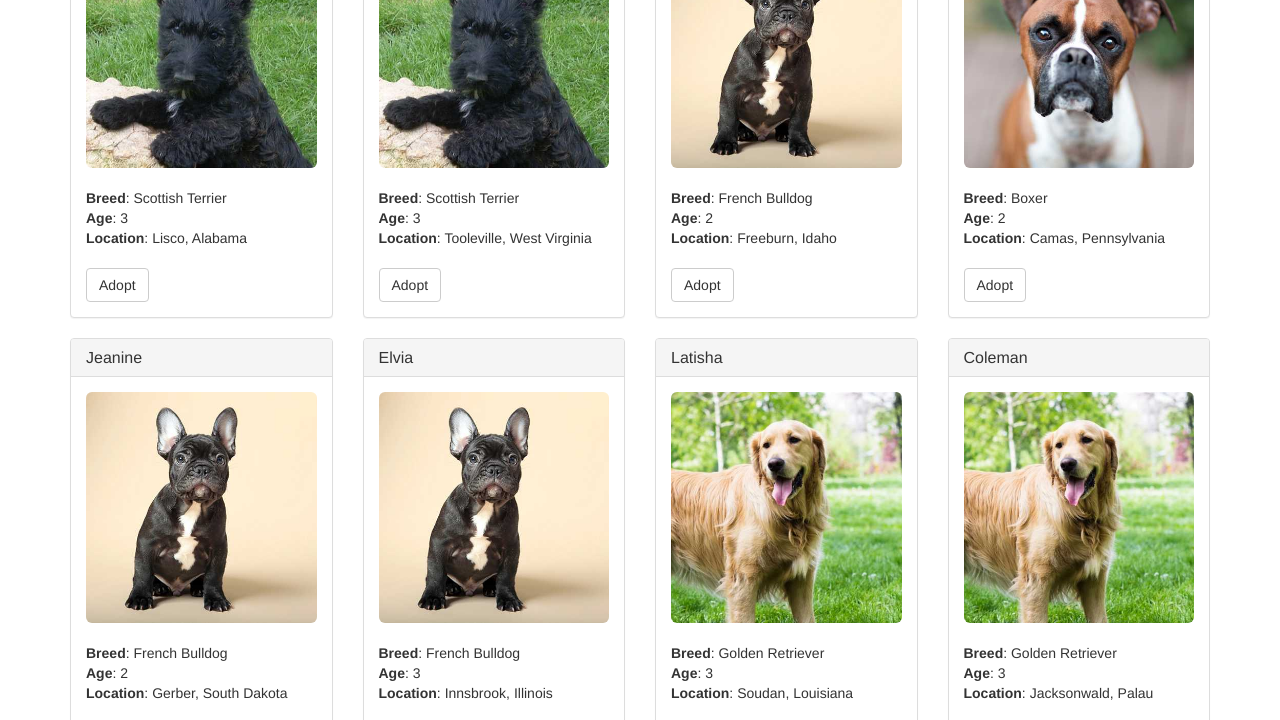
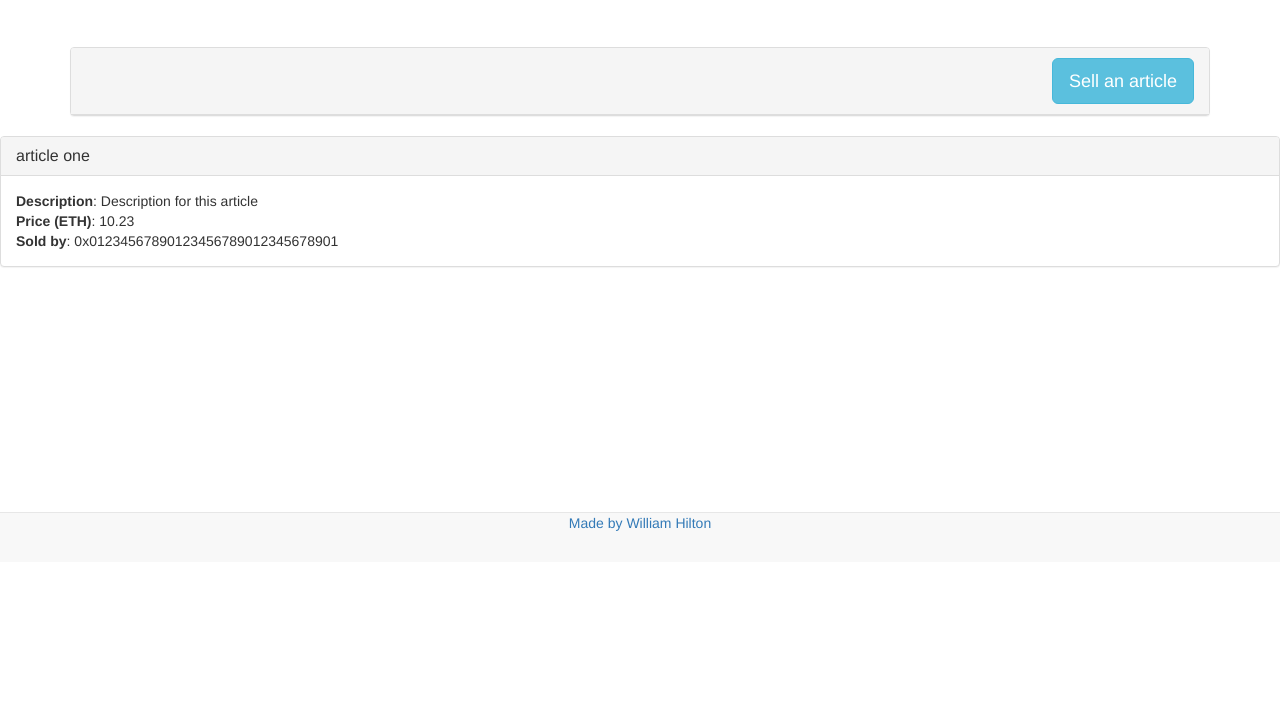
Before and after one commit to ruthlessammo/chainlist, a website: page src/index.html in a window 1280 px wide. Shown: the part 238-958 px from the top of the page. After the commit the page ends 800 px from the top, so only its background shows below. Drawn offline with nearby package versions, Linux system fonts and the light colour scheme.

Commit message:
added bootstrap front-end

```diff
--- /dev/null
+++ b/src/css/app.css
@@ -0,0 +1,9 @@
+body {
+  padding-top:40px;
+}
+
+.welcome {
+  font-size: 18px;
+  display: inline;
+  padding: 5px;
+}
--- a/src/index.html
+++ b/src/index.html
@@ -1,11 +1,12 @@
 <!DOCTYPE html>
 <html lang="en">
+
 <head>
   <meta charset="utf-8">
   <meta http-equiv="X-UA-Compatible" content="IE=edge">
   <meta name="viewport" content="width=device-width, initial-scale=1">
   <!-- The above 3 meta tags *must* come first in the head; any other head content must come *after* these tags -->
-    <title>Pete's Pet Shop</title>
+  <title>ChainList from ChainSkills</title>
 
   <!-- Bootstrap -->
   <link href="css/bootstrap.min.css" rel="stylesheet">
@@ -16,39 +17,104 @@
       <script src="https://oss.maxcdn.com/html5shiv/3.7.3/html5shiv.min.js"></script>
       <script src="https://oss.maxcdn.com/respond/1.4.2/respond.min.js"></script>
     <![endif]-->
+
+  <!-- Application -->
+  <link href="css/app.css" rel="stylesheet">
+
 </head>
+
 <body>
   <div class="container">
+    <div class="jumbotron text-center">
+      <h1>ChainList</h1>
+    </div>
+
+    <div class="col-md-12" id="article-list">
       <div class="row">
-        <div class="col-xs-12 col-sm-8 col-sm-push-2">
-          <h1 class="text-center">Pete's Pet Shop</h1>
-          <hr/>
-          <br/>
+        <div class="col-lg-12">
+          <p id="account" class="welcome pull-right"></p>
+          <p id="accountBalance" class="welcome pull-left"></p>
         </div>
       </div>
 
-      <div id="petsRow" class="row">
-        <!-- PETS LOAD HERE -->
+      <div class="row panel panel-default">
+        <div class="panel-heading clearfix">
+          <div class="panel-title">
+            <button class="btn btn-info btn-lg pull-right" data-toggle="modal" data-target="#sellArticle">Sell an article</button>
+          </div>
         </div>
       </div>
 
-    <div id="petTemplate" style="display: none;">
-      <div class="col-sm-6 col-md-4 col-lg-3">
-        <div class="panel panel-default panel-pet">
+      <div id="articlesRow" class="row">
+        <!-- ARTICLES LOAD HERE -->
+      </div>
+    </div>
+  </div>
+
+
+  <div id="articleTemplate">
+    <div class="row-lg-12">
+      <div class="panel panel-default panel-article">
         <div class="panel-heading">
-            <h3 class="panel-title">Scrappy</h3>
+          <h3 class="panel-title"></h3>
         </div>
         <div class="panel-body">
-            <img alt="140x140" data-src="holder.js/140x140" class="img-rounded img-center" style="width: 100%;" src="https://animalso.com/wp-content/uploads/2017/01/Golden-Retriever_6.jpg" data-holder-rendered="true">
-            <br/><br/>
-            <strong>Breed</strong>: <span class="pet-breed">Golden Retriever</span><br/>
-            <strong>Age</strong>: <span class="pet-age">3</span><br/>
-            <strong>Location</strong>: <span class="pet-location">Warren, MI</span><br/><br/>
-            <button class="btn btn-default btn-adopt" type="button" data-id="0">Adopt</button>
+          <strong>Description</strong>: <span class="article-description"></span><br/>
+          <strong>Price (ETH)</strong>: <span class="article-price"></span><br/>
+          <strong>Sold by</strong>: <span class="article-seller"></span><br/>
         </div>
       </div>
     </div>
   </div>
+
+  <!-- Modal form to sell an article -->
+  <div class="modal fade" id="sellArticle" role="dialog">
+    <div class="modal-dialog">
+
+      <!-- Modal content-->
+      <div class="modal-content">
+        <div class="modal-header">
+          <button type="button" class="close" data-dismiss="modal">&times;</button>
+          <h4 class="modal-title">Sell your article</h4>
+        </div>
+        <div class="modal-body">
+
+          <div class="row">
+            <div class="col-lg-12">
+              <form>
+                <div class="form-group">
+                  <label for="article_name">Article name</label>
+                  <input type="text" class="form-control" id="article_name" placeholder="Enter the name of your article">
+                </div>
+                <div class="form-group">
+                  <label for="price">Price in ETH</label>
+                  <input type="number" class="form-control" id="article_price" placeholder="1" pattern="[0-9]+([\.,][0-9]+)?" step="0.01">
+                </div>
+                <div class="form-group">
+                  <label for="description">Description</label>
+                  <textarea type="text" class="form-control vresize" id="article_description" placeholder="Describe your article" maxlength="255"></textarea>
+                </div>
+              </form>
+            </div>
+          </div>
+        </div>
+        <div class="modal-footer">
+          <button type="button" class="btn btn-primary btn-success" data-dismiss="modal" onclick="">Submit</button>
+          <button type="button" class="btn" data-dismiss="modal">Close</button>
+        </div>
+      </div>
+
+    </div>
+  </div>
+
+  <div id="footer" class="container">
+    <nav class="navbar navbar-default navbar-fixed-bottom">
+      <div class="navbar-inner navbar-content-center text-center">
+        <p class="text-muted" credit><a href="www.williamhilton.co.uk">Made by William Hilton</a></p>
+      </div>
+    </nav>
+  </div>
+
 
   <!-- jQuery (necessary for Bootstrap's JavaScript plugins) -->
   <script src="https://ajax.googleapis.com/ajax/libs/jquery/1.12.4/jquery.min.js"></script>
@@ -58,4 +124,5 @@
   <script src="js/truffle-contract.js"></script>
   <script src="js/app.js"></script>
 </body>
+
 </html>
--- a/src/js/app.js
+++ b/src/js/app.js
@@ -3,22 +3,16 @@ App = {
   contracts: {},
 
   init: function() {
-    // Load pets.
-    $.getJSON('../pets.json', function(data) {
-      var petsRow = $('#petsRow');
-      var petTemplate = $('#petTemplate');
+    // Load articles
+    var articleRows = $('#articleRows');
+    var articleTemplate = $('#articleTemplate');
 
-      for (i = 0; i < data.length; i ++) {
-        petTemplate.find('.panel-title').text(data[i].name);
-        petTemplate.find('img').attr('src', data[i].picture);
-        petTemplate.find('.pet-breed').text(data[i].breed);
-        petTemplate.find('.pet-age').text(data[i].age);
-        petTemplate.find('.pet-location').text(data[i].location);
-        petTemplate.find('.btn-adopt').attr('data-id', data[i].id);
+    articleTemplate.find('.panel-title').text("article one");
+    articleTemplate.find('.article-description').text("Description for this article");
+    articleTemplate.find('.article-price').text("10.23");
+    articleTemplate.find('.article-seller').text("0x01234567890123456789012345678901");
 
-        petsRow.append(petTemplate.html());
-      }
-    });
+    articleRows.append(articleTemplate.html());
 
     return App.initWeb3();
   },
--- a/src/pets.json
+++ /dev/null
@@ -1,130 +0,0 @@
-[
-  {
-    "id": 0,
-    "name": "Frieda",
-    "picture": "images/scottish-terrier.jpeg",
-    "age": 3,
-    "breed": "Scottish Terrier",
-    "location": "Lisco, Alabama"
-  },
-  {
-    "id": 1,
-    "name": "Gina",
-    "picture": "images/scottish-terrier.jpeg",
-    "age": 3,
-    "breed": "Scottish Terrier",
-    "location": "Tooleville, West Virginia"
-  },
-  {
-    "id": 2,
-    "name": "Collins",
-    "picture": "images/french-bulldog.jpeg",
-    "age": 2,
-    "breed": "French Bulldog",
-    "location": "Freeburn, Idaho"
-  },
-  {
-    "id": 3,
-    "name": "Melissa",
-    "picture": "images/boxer.jpeg",
-    "age": 2,
-    "breed": "Boxer",
-    "location": "Camas, Pennsylvania"
-  },
-  {
-    "id": 4,
-    "name": "Jeanine",
-    "picture": "images/french-bulldog.jpeg",
-    "age": 2,
-    "breed": "French Bulldog",
-    "location": "Gerber, South Dakota"
-  },
-  {
-    "id": 5,
-    "name": "Elvia",
-    "picture": "images/french-bulldog.jpeg",
-    "age": 3,
-    "breed": "French Bulldog",
-    "location": "Innsbrook, Illinois"
-  },
-  {
-    "id": 6,
-    "name": "Latisha",
-    "picture": "images/golden-retriever.jpeg",
-    "age": 3,
-    "breed": "Golden Retriever",
-    "location": "Soudan, Louisiana"
-  },
-  {
-    "id": 7,
-    "name": "Coleman",
-    "picture": "images/golden-retriever.jpeg",
-    "age": 3,
-    "breed": "Golden Retriever",
-    "location": "Jacksonwald, Palau"
-  },
-  {
-    "id": 8,
-    "name": "Nichole",
-    "picture": "images/french-bulldog.jpeg",
-    "age": 2,
-    "breed": "French Bulldog",
-    "location": "Honolulu, Hawaii"
-  },
-  {
-    "id": 9,
-    "name": "Fran",
-    "picture": "images/boxer.jpeg",
-    "age": 3,
-    "breed": "Boxer",
-    "location": "Matheny, Utah"
-  },
-  {
-    "id": 10,
-    "name": "Leonor",
-    "picture": "images/boxer.jpeg",
-    "age": 2,
-    "breed": "Boxer",
-    "location": "Tyhee, Indiana"
-  },
-  {
-    "id": 11,
-    "name": "Dean",
-    "picture": "images/scottish-terrier.jpeg",
-    "age": 3,
-    "breed": "Golden Retriever",
-    "location": "Windsor, Montana"
-  },
-  {
-    "id": 12,
-    "name": "Stevenson",
-    "picture": "images/french-bulldog.jpeg",
-    "age": 3,
-    "breed": "French Bulldog",
-    "location": "Kingstowne, Nevada"
-  },
-  {
-    "id": 13,
-    "name": "Kristina",
-    "picture": "images/golden-retriever.jpeg",
-    "age": 4,
-    "breed": "Golden Retriever",
-    "location": "Sultana, Massachusetts"
-  },
-  {
-    "id": 14,
-    "name": "Ethel",
-    "picture": "images/golden-retriever.jpeg",
-    "age": 2,
-    "breed": "Golden Retriever",
-    "location": "Broadlands, Oregon"
-  },
-  {
-    "id": 15,
-    "name": "Terry",
-    "picture": "images/golden-retriever.jpeg",
-    "age": 2,
-    "breed": "Golden Retriever",
-    "location": "Dawn, Wisconsin"
-  }
-]
```
Also changed, not shown: package.json (+14 -5 lines), src/images/boxer.jpeg (deleted), src/images/french-bulldog.jpeg (deleted), src/images/golden-retriever.jpeg (deleted), src/images/scottish-terrier.jpeg (deleted). Lines whose indentation alone changed are shown as unchanged.
